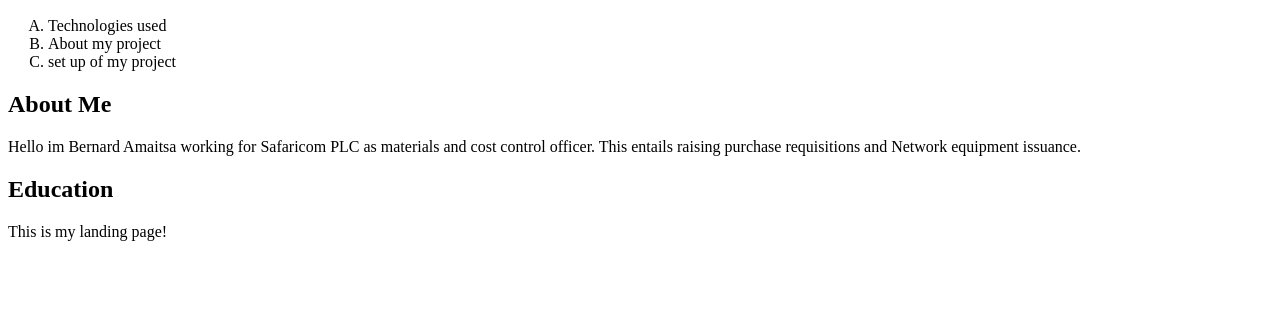
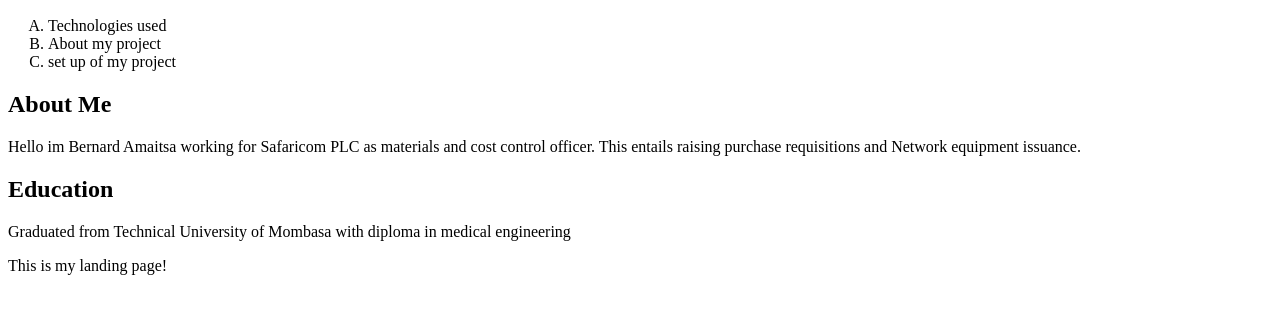
Before and after one commit to besimani/Week-1-Portfolio, a plain HTML site: page index.html in a window 1280 px wide. Shown: the part 133-446 px from the top of the page. Drawn offline with Linux system fonts and the light colour scheme.

Commit message:
add education details

```diff
--- a/index.html
+++ b/index.html
@@ -17,6 +17,7 @@
    <h2>About Me</h2>
    <p>Hello im Bernard Amaitsa working for Safaricom PLC as materials and cost control officer. This entails raising purchase requisitions and Network equipment issuance.</p>
    <h2>Education</h2>
+   <p>Graduated from Technical University of Mombasa with diploma in medical engineering</p>
   <p>This is my landing page!</p>
 
 
```
